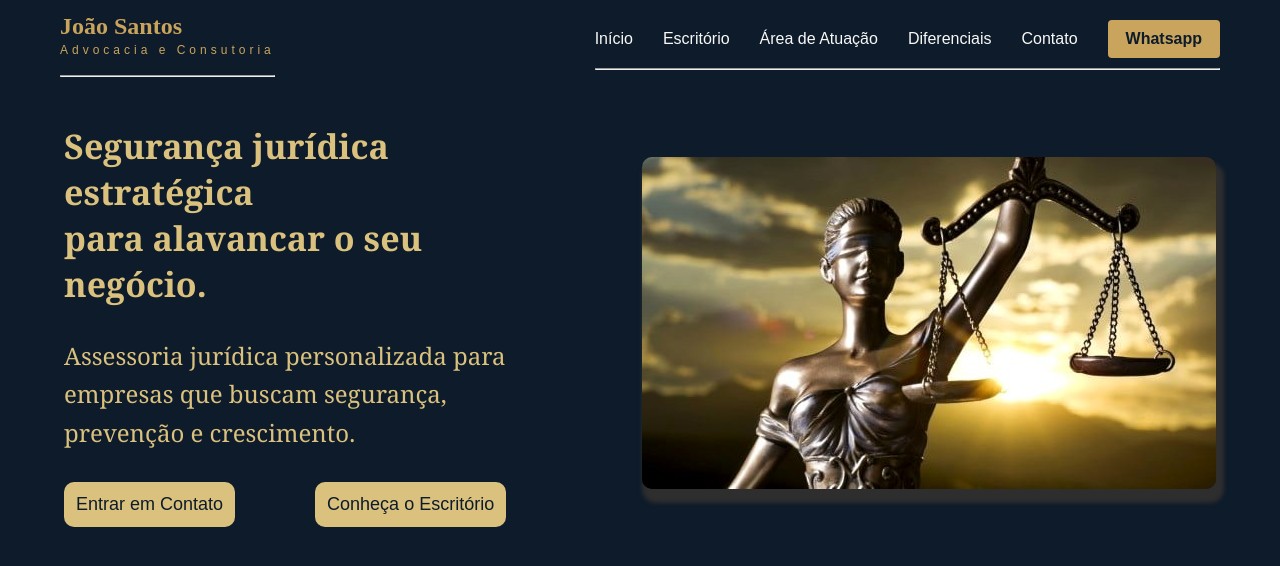
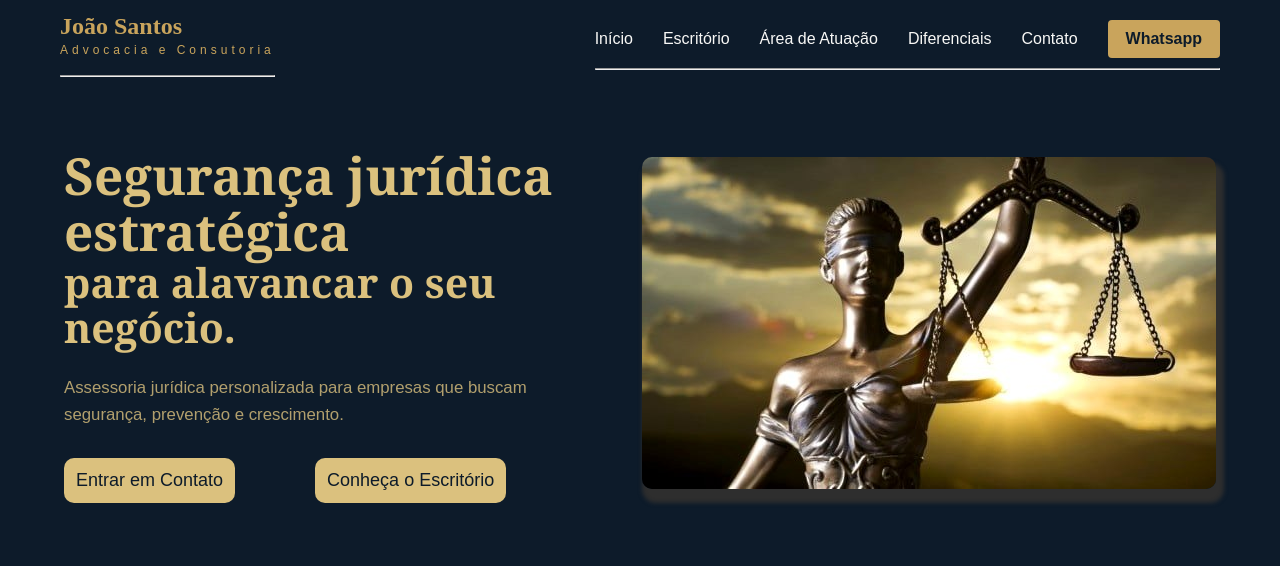
Before and after one commit to jjoaoSantosp/landing-page-escritorio-advocacia, a plain HTML site: page mainScreen.html in a window 1280 px wide. Drawn offline with Linux system fonts and the light colour scheme.

Commit message:
style(ui): improvement typography and visual hierarchy

```diff
--- a/mainScreen.css
+++ b/mainScreen.css
@@ -114,9 +114,12 @@ main{
     padding-top: 50px;
 }
 
-section h1{
-    font-family: Cambria, Cochin, Georgia, Times, 'Times New Roman', serif;
-    font-size: 34px;
+.heroText h1 {
+    max-width: 650px;
+    font-family: Georgia, 'Times New Roman', serif;
+    font-size: clamp(2.5rem, 4vw, 3.5rem);
+    line-height: 1.1;
+    font-weight: 600;
 }
 
 .heroText {
@@ -125,16 +128,20 @@ section h1{
     color: var(--beige);
 }
 
+.heroText h1 span {
+    display: block;
+    font-size: 0.8em;
+}
 
 .topText {
-    max-width: 650px;
+    max-width: 560px;
+    margin-top: 24px;
 
-    margin-top: 30px;
+    font-size: 1.05rem;
+    line-height: 1.7rem;
+    font-weight: 400;
 
-    font-size: 24px;
-    line-height: 1.6;
-    font-family: Cambria, Cochin, Georgia, Times, 'Times New Roman', serif;
-    font-weight: 400;
+    opacity: 0.8;
 }
 
 .heroSection {
@@ -142,7 +149,7 @@ section h1{
     margin: 0 auto;
 
     display: grid;
-    grid-template-columns: 1.1fr 0.9fr;
+    grid-template-columns: 1.3fr 0.7fr;
     align-items: center;
     gap: 5rem;
 }
--- a/mainScreen.html
+++ b/mainScreen.html
@@ -32,8 +32,10 @@
     <main>
         <section class="heroSection">
             <div class="heroText">
-                <h1>Segurança jurídica estratégica </h1>
-                <h1>para alavancar o seu negócio.</h1>
+                <h1>
+                    Segurança jurídica estratégica
+                    <span>para alavancar o seu negócio.</span>
+                </h1>
                 <p class="topText">
                    Assessoria jurídica personalizada para empresas que buscam segurança, prevenção e crescimento.
                 </p>
```
